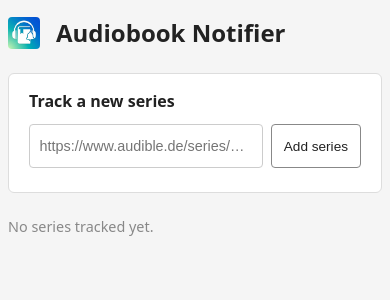
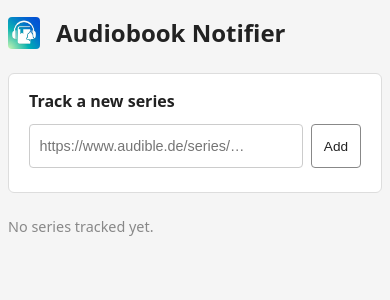
Before and after one commit to lkiesow/audiobook-notifier, a Flask app: page / in a window 390 px wide. Shown: the top 300 px of the page. Run offline with Flask 3, Linux system fonts and the light colour scheme; data that the repository does not hold is empty; parts of the project's set-up code (start-up, migrations or seed data) failed here and were passed over.

Commit message:
Shorten "Add series" button to "Add" to fix mobile overflow
The section heading already says "Track a new series", so the
button only needs to convey the action.

```diff
--- a/audiobook_notifier/templates/index.html
+++ b/audiobook_notifier/templates/index.html
@@ -117,7 +117,7 @@
           placeholder="https://www.audible.de/series/…"
           required
         >
-        <button type="submit">Add series</button>
+        <button type="submit">Add</button>
       </form>
       <div id="add-error"></div>
     </section>
```
